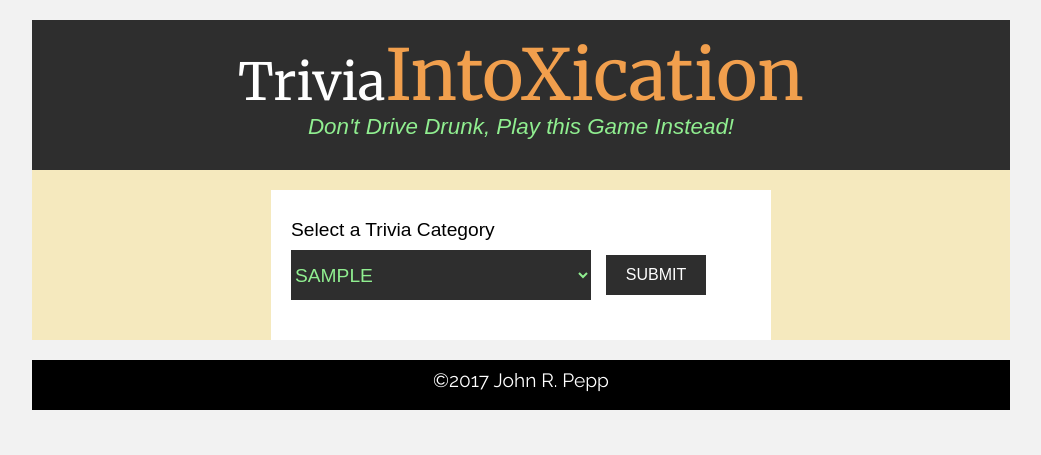
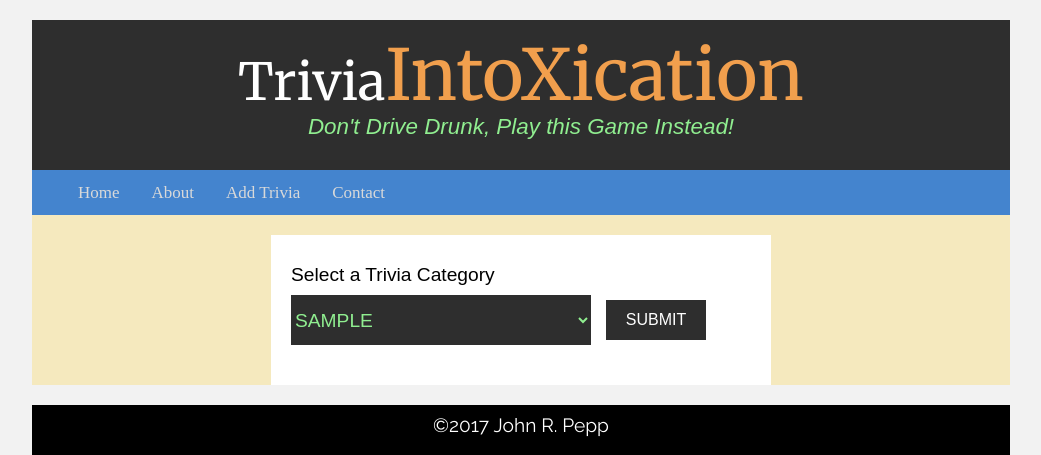
Before and after one commit to Strider64/IntoXication-Javascript-Trivia-Game, a PHP site: page / in a window 1280 px wide. Shown: the top 455 px of the page, without its empty margins (119-1160 px from the left). Run offline with PHP 8.4, Linux system fonts and the light colour scheme; tables that the repository leaves empty or names only in its code hold one stand-in row (values such as "Sample post").

Commit message:
Add files via upload

```diff
--- a/index.php
+++ b/index.php
@@ -33,6 +33,18 @@ Revised: February 17, 2017
                 <h1>Trivia<span id="toxic">IntoXication</span></h1>
                 <h2 id="subheading">Don't Drive Drunk, Play this Game Instead!</h2>
             </div>
+            <nav class="nav-bar">
+                <ul class="topnav" id="myTopnav">
+                    <li><a class="top-link" href="#" >&nbsp;</a></li>
+                    <li><a href="index.php">Home</a></li>
+                    <li><a href="#">About</a></li>
+                    <li><a href="#">Add Trivia</a></li>
+                    <li><a href="#">Contact</a></li>
+                    <li class="icon">
+                        <a href='#'>&#9776;</a>
+                    </li>
+                </ul>
+            </nav>
             <noscript>
             <div id="noScriptBox">
                 <p class="noscript">Sorry, This quiz requires Javascript to be enabled!</p>
@@ -42,14 +54,14 @@ Revised: February 17, 2017
             <form id="categories-form" action="totalRecords.php" method="post">
                 <label for="category">Select a Trivia Category</label>
                 <select id="category" name="category">
-                <?php
+                    <?php
                     /*
                      * Only put unique categories into selection option value attribute
                      */
                     foreach ($categories as $category) {
-                        echo '<option value="' . $category .  '">' . $category . '</option>';
+                        echo '<option value="' . $category . '">' . $category . '</option>';
                     }
-                ?>
+                    ?>
                 </select>
                 <input id="submitBtn" type="submit" name="submit" value="submit">
             </form>
```
